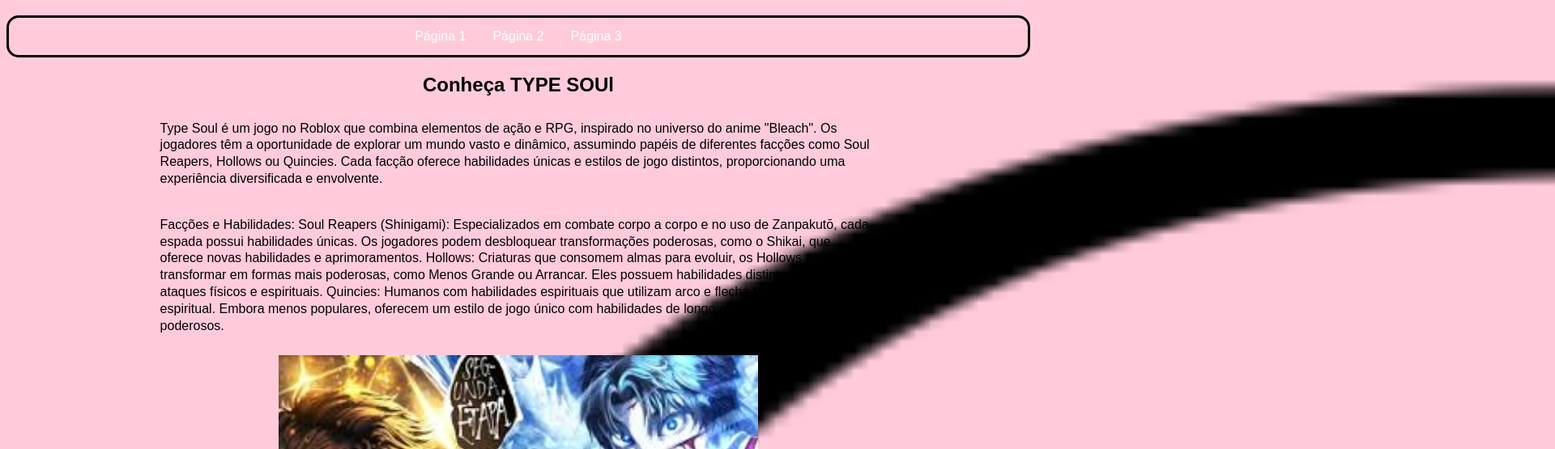
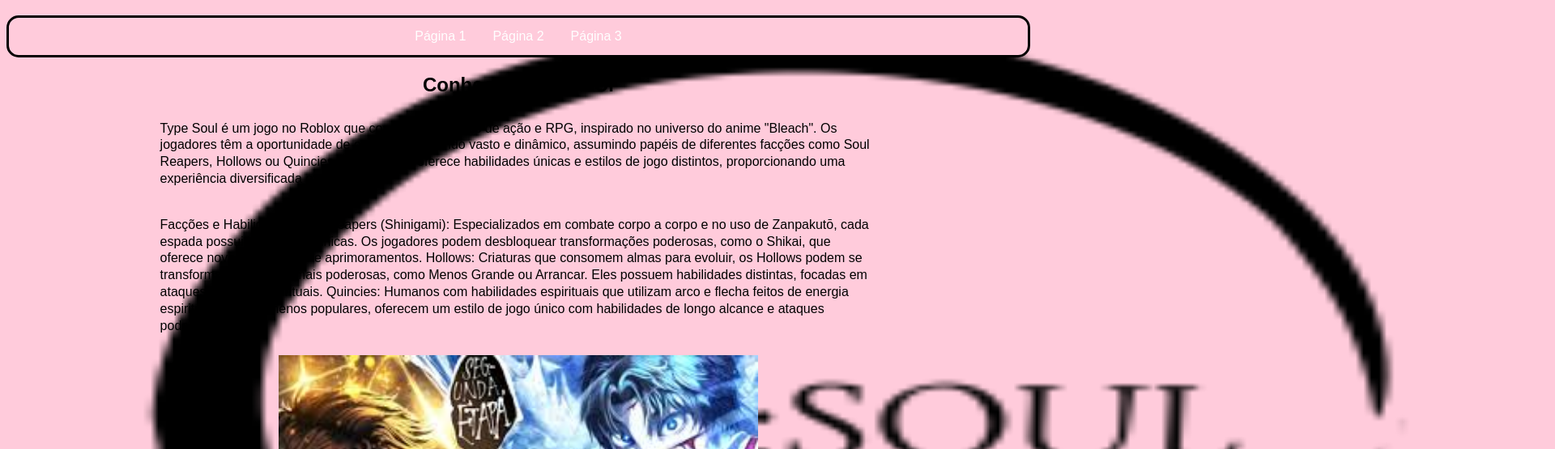
Before and after one commit to Rocha012/Rocha012.github.io, a plain HTML site: page pagina1.html in a window 1280 px wide. Shown: the part 61-616 px from the top of the page at 81% size, 1920 px wide, since content can reach past the window. Drawn offline with Linux system fonts and the light colour scheme.

Commit message:
Update pagina1.html

```diff
--- a/pagina1.html
+++ b/pagina1.html
@@ -6,7 +6,7 @@
 <link href="./cssdetodos.css" type="text/css" rel="stylesheet">
 </head>
 <body>
-<img class="canto" src="aids 2.png" height=300% width=300%>
+<img class="canto" src="aids 2.png" height=150% width=150%>
 <h1>Type soul</h1>
 <ul>
  <li> </li>
```
